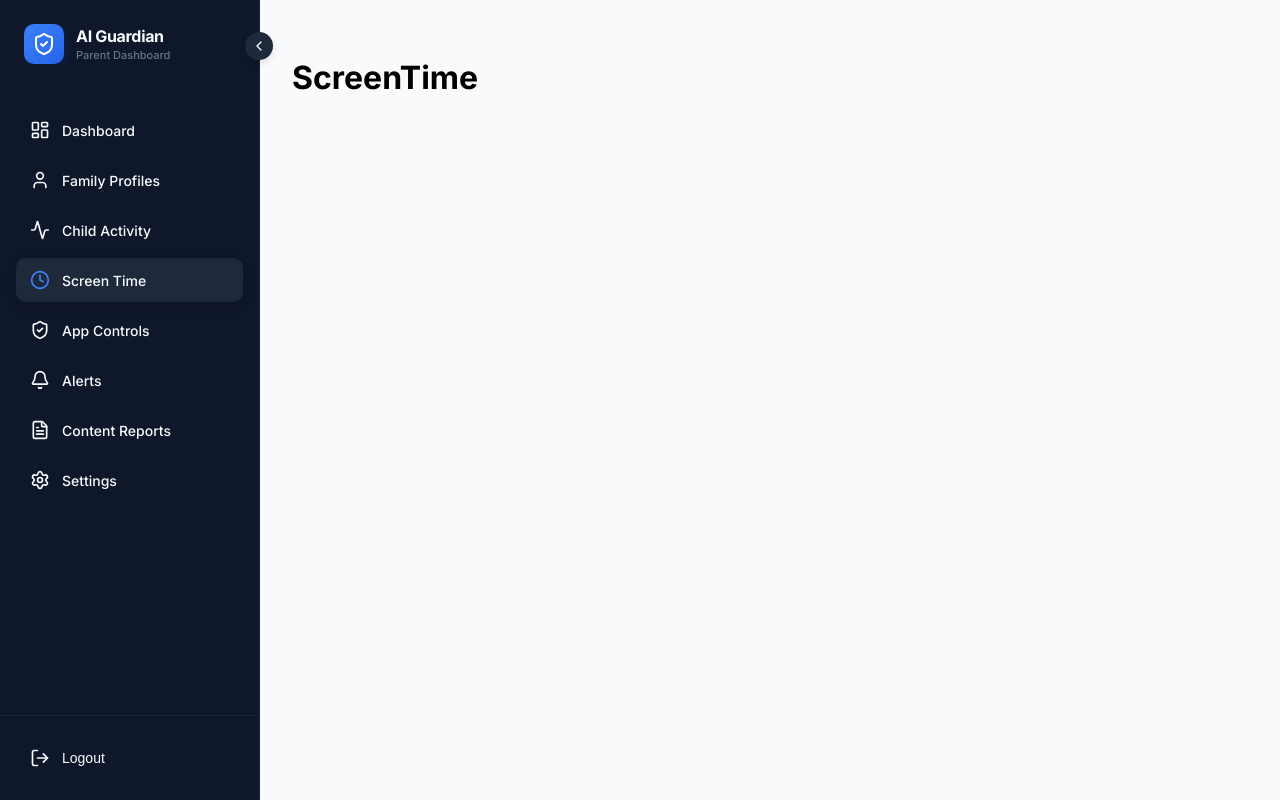
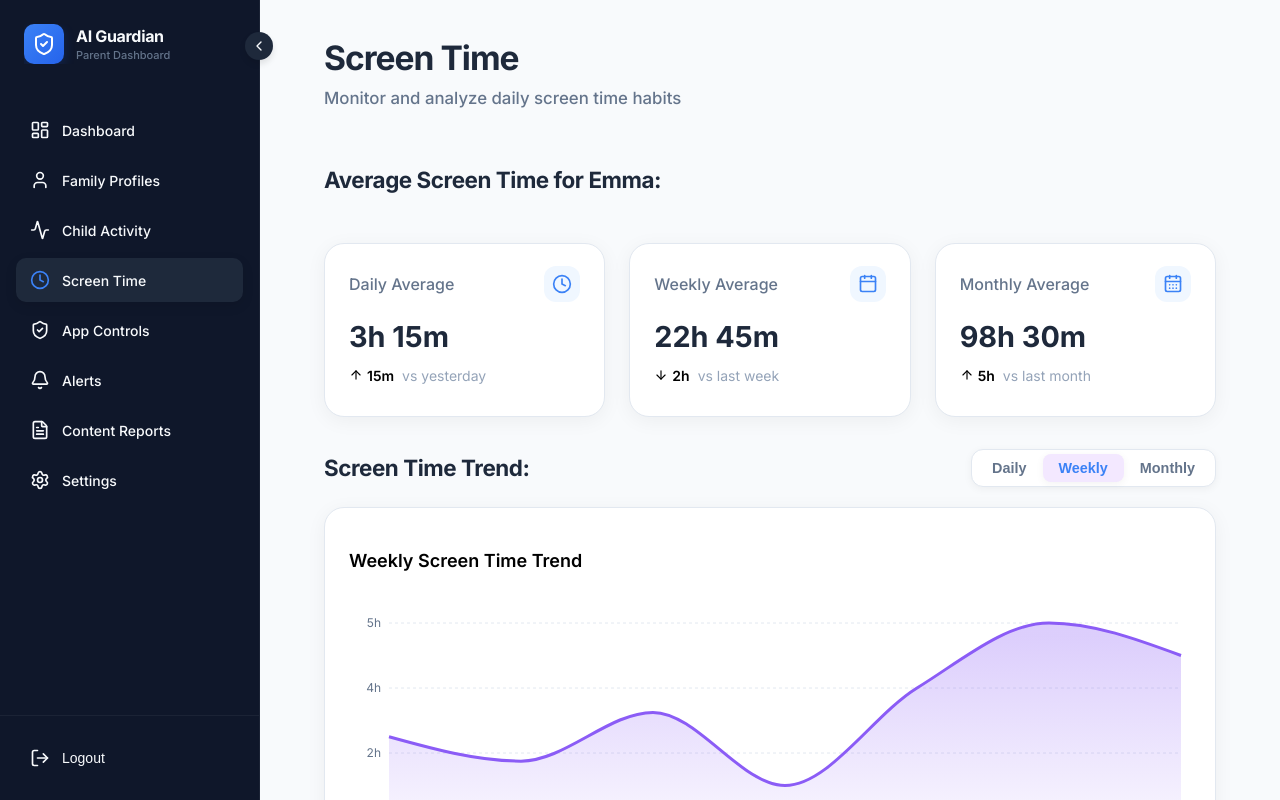
Before and after one commit to Tayyba-Zulfiqar/Ai-Guardian-parental-control-system, a React (Vite) app in the folder Frontend/parent-dashboard/: page /screen-time/1 in a window 1280 px wide. Built offline with nearby package versions, Linux system fonts and the light colour scheme.

Commit message:
Created ui of screen time page

```diff
--- a/Frontend/parent-dashboard/components/charts/WeeklyActivityTrend/WeeklyActivityTrend.jsx
+++ b/Frontend/parent-dashboard/components/charts/WeeklyActivityTrend/WeeklyActivityTrend.jsx
@@ -1,3 +1,4 @@
+
 import './WeeklyActivityTrend.css';
 import {
   AreaChart,
@@ -9,11 +10,20 @@ import {
   ResponsiveContainer
 } from 'recharts';
 
-const WeeklyActivityTrend = ({ data }) => {
+const WeeklyActivityTrend = ({ data, view = 'weekly' }) => {
+
+  const titleMap = {
+    daily: 'Daily Screen Time Trend',
+    weekly: 'Weekly Screen Time Trend',
+    monthly: 'Monthly Screen Time Trend'
+  };
+
+  const title = titleMap[view] || 'Screen Time Trend';
 
   const formatTime = (minutes) => {
     const hours = Math.floor(minutes / 60);
     const mins = minutes % 60;
+
     return hours > 0 ? `${hours}h ${mins}m` : `${mins}m`;
   };
 
@@ -28,13 +38,14 @@ const WeeklyActivityTrend = ({ data }) => {
         </div>
       );
     }
+
     return null;
   };
 
   return (
     <div className="weekly-activity-trend">
       <div className="trend-header">
-        <h3>Weekly Activity Trend</h3>
+        <h3>{title}</h3>
       </div>
 
       <div className="trend-chart-container">
@@ -45,11 +56,25 @@ const WeeklyActivityTrend = ({ data }) => {
           >
             <defs>
               <linearGradient id="colorTime" x1="0" y1="0" x2="0" y2="1">
-                <stop offset="5%" stopColor="#8b5cf6" stopOpacity={0.3} />
-                <stop offset="95%" stopColor="#8b5cf6" stopOpacity={0} />
+                <stop
+                  offset="5%"
+                  stopColor="#8b5cf6"
+                  stopOpacity={0.3}
+                />
+                <stop
+                  offset="95%"
+                  stopColor="#8b5cf6"
+                  stopOpacity={0}
+                />
               </linearGradient>
             </defs>
-            <CartesianGrid strokeDasharray="3 3" vertical={false} stroke="#e2e8f0" />
+
+            <CartesianGrid
+              strokeDasharray="3 3"
+              vertical={false}
+              stroke="#e2e8f0"
+            />
+
             <XAxis
               dataKey="day"
               axisLine={false}
@@ -57,13 +82,16 @@ const WeeklyActivityTrend = ({ data }) => {
               tick={{ fontSize: 12, fill: '#64748b' }}
               dy={10}
             />
+
             <YAxis
               axisLine={false}
               tickLine={false}
               tick={{ fontSize: 12, fill: '#64748b' }}
               tickFormatter={(value) => `${Math.floor(value / 60)}h`}
             />
+
             <Tooltip content={<CustomTooltip />} />
+
             <Area
               type="monotone"
               dataKey="time"
--- /dev/null
+++ b/Frontend/parent-dashboard/data/Screen-Time/index.js
@@ -0,0 +1 @@
+export * from './screenTimeData';
--- /dev/null
+++ b/Frontend/parent-dashboard/data/Screen-Time/screenTimeData.js
@@ -0,0 +1,51 @@
+export const averageScreenTimeStats = {
+  daily: {
+    title: "Daily Average",
+    value: "3h 15m",
+    trend: { direction: "up", value: "15m", text: "vs yesterday" }
+  },
+  weekly: {
+    title: "Weekly Average",
+    value: "22h 45m",
+    trend: { direction: "down", value: "2h", text: "vs last week" }
+  },
+  monthly: {
+    title: "Monthly Average",
+    value: "98h 30m",
+    trend: { direction: "up", value: "5h", text: "vs last month" }
+  }
+};
+
+export const screenTimeTrendData = {
+  daily: [
+    { day: "12 AM", time: 0 },
+    { day: "4 AM", time: 0 },
+    { day: "8 AM", time: 45 },
+    { day: "12 PM", time: 90 },
+    { day: "4 PM", time: 120 },
+    { day: "8 PM", time: 150 },
+    { day: "11 PM", time: 30 }
+  ],
+  weekly: [
+    { day: "Mon", time: 180 },
+    { day: "Tue", time: 150 },
+    { day: "Wed", time: 210 },
+    { day: "Thu", time: 120 },
+    { day: "Fri", time: 240 },
+    { day: "Sat", time: 320 },
+    { day: "Sun", time: 280 }
+  ],
+  monthly: [
+    { day: "Week 1", time: 850 },
+    { day: "Week 2", time: 920 },
+    { day: "Week 3", time: 880 },
+    { day: "Week 4", time: 1050 }
+  ]
+};
+
+export const appWiseBreakdown = [
+  { id: 1, name: "YouTube", category: "Entertainment", timeSpent: "2h 30m", iconType: "youtube" },
+  { id: 2, name: "Instagram", category: "Social Media", timeSpent: "1h 10m", iconType: "message" },
+  { id: 3, name: "Minecraft", category: "Gaming", timeSpent: "45m", iconType: "gamepad" },
+  { id: 4, name: "Chrome", category: "Education", timeSpent: "30m", iconType: "globe" }
+];
--- a/Frontend/parent-dashboard/pages/Screen-Time/ScreenTime.css
+++ b/Frontend/parent-dashboard/pages/Screen-Time/ScreenTime.css
@@ -0,0 +1,94 @@
+.screen-time-page {
+    display: flex;
+    flex-direction: column;
+    gap: 2rem;
+    padding-left: 2rem;
+    padding-right: 2rem;
+    padding-bottom: 6rem;
+    max-width: 1200px;
+    margin: 0 auto;
+    width: 100%;
+}
+
+.dashboard-section-title {
+    font-size: 1.4rem;
+    font-weight: 800;
+    color: var(--bg-dark);
+    letter-spacing: -0.02em;
+    margin: 0;
+    margin-bottom: 20px;
+}
+
+.screen-time-stats-row {
+    display: grid;
+    grid-template-columns: repeat(auto-fit, minmax(280px, 1fr));
+    gap: 1.5rem;
+    width: 100%;
+}
+
+.screen-time-content {
+    display: flex;
+    flex-direction: column;
+    gap: 2rem;
+}
+
+.screen-time-trend-section,
+.screen-time-breakdown-section {
+    display: flex;
+    flex-direction: column;
+    width: 100%;
+}
+
+.screen-time-trend-header {
+    display: flex;
+    justify-content: space-between;
+    align-items: center;
+    margin-bottom: 20px;
+}
+
+.screen-time-trend-header .dashboard-section-title {
+    margin-bottom: 0;
+}
+
+.trend-view-toggle {
+    display: flex;
+    background-color: var(--white, #ffffff);
+    border-radius: 12px;
+    padding: 4px;
+    box-shadow: 0 2px 8px rgba(0, 0, 0, 0.05);
+    border: 1px solid var(--border-light, #e2e8f0);
+}
+
+.toggle-btn {
+    background: transparent;
+    border: none;
+    padding: 6px 16px;
+    font-size: 0.9rem;
+    font-weight: 600;
+    color: #64748b;
+    border-radius: 8px;
+    cursor: pointer;
+    transition: all 0.2s ease;
+}
+
+.toggle-btn:hover {
+    color: var(--primary, #8b5cf6);
+}
+
+.toggle-btn.active {
+    background-color: #f3e8ff;
+    color: var(--primary, #8b5cf6);
+}
+
+
+
+@media (max-width: 768px) {
+    .screen-time-page {
+        padding-left: 1rem;
+        padding-right: 1rem;
+    }
+
+    .screen-time-stats-row {
+        flex-direction: column;
+    }
+}
--- a/Frontend/parent-dashboard/pages/Screen-Time/ScreenTime.jsx
+++ b/Frontend/parent-dashboard/pages/Screen-Time/ScreenTime.jsx
@@ -1,20 +1,106 @@
-import './ScreenTime.css'
+import { useState } from 'react';
+import './ScreenTime.css';
+import { Clock, Calendar, CalendarDays } from 'lucide-react';
 
-//tIME BASED BEHAVIOR TRACKING
+import PageHeader from '../../components/common/PageHeader/PageHeader';
+import StatsCard from '../../components/common/StatsCard/StatsCard';
+import WeeklyActivityTrend from '../../components/charts/WeeklyActivityTrend/WeeklyActivityTrend';
 
+import {
+  averageScreenTimeStats,
+  screenTimeTrendData
+} from '../../data/Screen-Time';
 
-/*
-1- SCREEN TIME CHART (daily / weekly / monthly)
-2- AVERAGE SCREEN TIME (daily/weekly/monthly)
-3. App-wise Screen Time Breakdown
-    YouTube → 2h 30m
-    Instagram → 1h 10m
-*/
+import { childrenData } from '../../data/Dashboard/childrenData';
 
 const ScreenTime = () => {
+  const [chartView, setChartView] = useState('weekly');
+
+  // Use the first child as active for now
+  const activeChild = childrenData[0];
+
   return (
-    <div>
-      <h1>ScreenTime</h1>
+    <div className="screen-time-page">
+
+      <PageHeader
+        title="Screen Time"
+        subtitle="Monitor and analyze daily screen time habits"
+      />
+
+      <div className="stats-section">
+        <h2 className="dashboard-section-title">
+          Average Screen Time for {activeChild.name}:
+        </h2>
+
+        <div className="screen-time-stats-row">
+
+          <StatsCard
+            title={averageScreenTimeStats.daily.title}
+            value={averageScreenTimeStats.daily.value}
+            Icon={Clock}
+            trend={averageScreenTimeStats.daily.trend}
+          />
+
+          <StatsCard
+            title={averageScreenTimeStats.weekly.title}
+            value={averageScreenTimeStats.weekly.value}
+            Icon={Calendar}
+            trend={averageScreenTimeStats.weekly.trend}
+          />
+
+          <StatsCard
+            title={averageScreenTimeStats.monthly.title}
+            value={averageScreenTimeStats.monthly.value}
+            Icon={CalendarDays}
+            trend={averageScreenTimeStats.monthly.trend}
+          />
+
+        </div>
+      </div>
+
+      <div className="screen-time-content">
+
+        <div className="screen-time-trend-section">
+
+          <div className="screen-time-trend-header">
+
+            <h2 className="dashboard-section-title">
+              Screen Time Trend:
+            </h2>
+
+            <div className="trend-view-toggle">
+
+              <button
+                className={`toggle-btn ${chartView === 'daily' ? 'active' : ''}`}
+                onClick={() => setChartView('daily')}
+              >
+                Daily
+              </button>
+
+              <button
+                className={`toggle-btn ${chartView === 'weekly' ? 'active' : ''}`}
+                onClick={() => setChartView('weekly')}
+              >
+                Weekly
+              </button>
+
+              <button
+                className={`toggle-btn ${chartView === 'monthly' ? 'active' : ''}`}
+                onClick={() => setChartView('monthly')}
+              >
+                Monthly
+              </button>
+
+            </div>
+          </div>
+
+          <WeeklyActivityTrend
+            data={screenTimeTrendData[chartView]}
+            view={chartView}
+          />
+
+        </div>
+      </div>
     </div>
   );
 };
```
